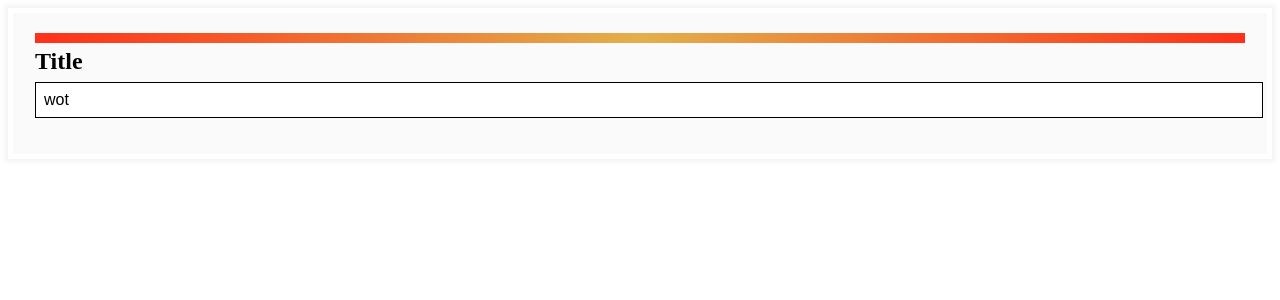
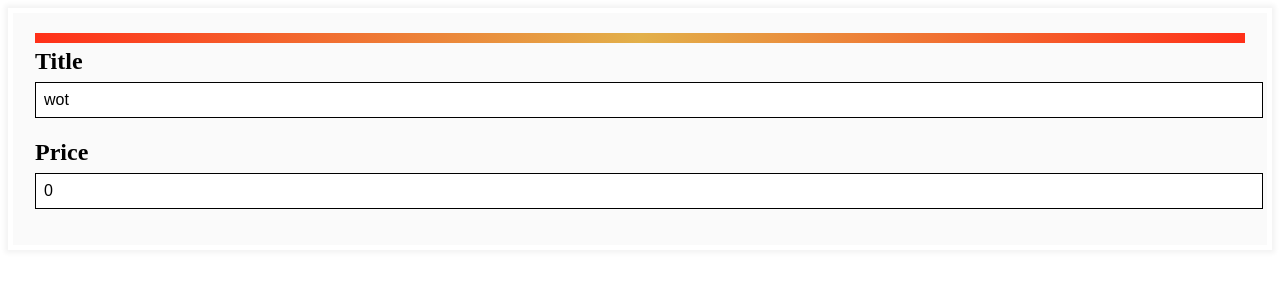
Before and after one commit to DrBrowntown/fits, a Next.js app in the folder frontend/: page /sell in a window 1280 px wide. Shown: the top 300 px of the page. Built offline with nearby package versions, Linux system fonts and the light colour scheme.

Commit message:
feat: Declare and define a Price label

```diff
--- a/frontend/components/CreateItem.js
+++ b/frontend/components/CreateItem.js
@@ -33,6 +33,18 @@ class CreateItem extends Component {
               onChange={this.handleChange}
             />
           </label>
+          <label htmlFor="price">
+            Price
+            <input
+              type="number"
+              id="price"
+              name="price"
+              placeholder="Price"
+              required
+              value={this.state.price}
+              onChange={this.handleChange}
+            />
+          </label>
         </fieldset>
       </Form>
     );
```
